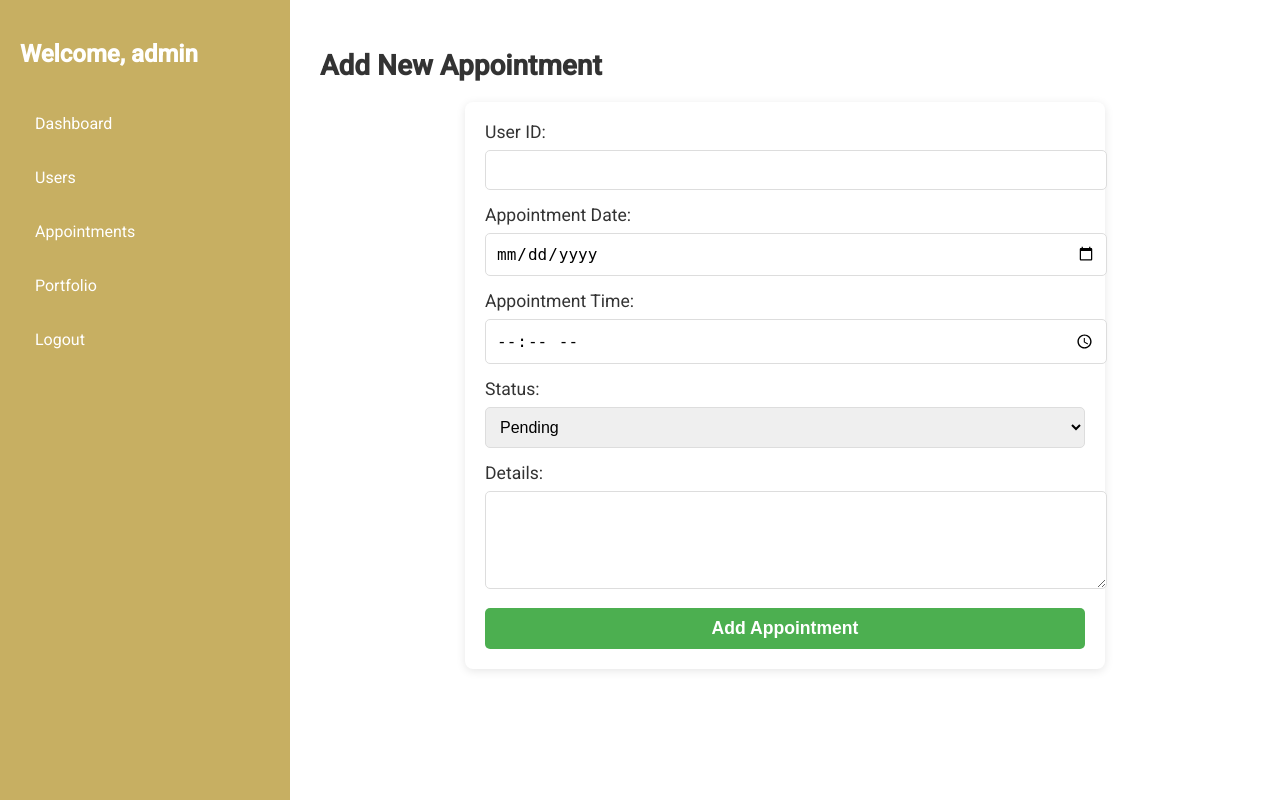
After one commit to Zylioth/Group12_WEBDEV_AS1, a PHP site: page /admin/add_appointment.php in a window 1280 px wide. The commit adds this page. Run offline with PHP 8.4, Linux system fonts and the light colour scheme; a user stored in the database is signed in; some web fonts are replaced.

Commit message:
added icons rh admin dashboard, change container into cards for each item, CRUD for appointments Done

```diff
--- /dev/null
+++ b/admin/add_appointment.php
@@ -0,0 +1,76 @@
+<?php
+session_start();
+include '../database/db.php';
+
+// Handle form submission
+if ($_SERVER['REQUEST_METHOD'] === 'POST') {
+    $user_id = $_POST['user_id'];
+    $appointment_date = $_POST['appointment_date'];
+    $appointment_time = $_POST['appointment_time'];
+    $status = $_POST['status'];
+    $details = $_POST['details'];
+
+    // Insert into appointments table
+    $sql = "INSERT INTO appointments (user_id, appointment_date, appointment_time, status, details)
+            VALUES (?, ?, ?, ?, ?)";
+    $stmt = $conn->prepare($sql);
+    $stmt->bind_param("issss", $user_id, $appointment_date, $appointment_time, $status, $details);
+
+    if ($stmt->execute()) {
+        $success_message = "Appointment added successfully!";
+    } else {
+        $error_message = "Error adding appointment: " . $conn->error;
+    }
+}
+?>
+
+<!DOCTYPE html>
+<html lang="en">
+<head>
+    <meta charset="UTF-8">
+    <meta name="viewport" content="width=device-width, initial-scale=1.0">
+    <title>Add Appointment</title>
+    <link rel="stylesheet" href="css/style.css">
+</head>
+<body>
+
+<div class="admin-dashboard">
+    <?php include 'includes/sidebar.php'; ?>
+
+    <main class="main-content">
+        <h1>Add New Appointment</h1>
+
+        <?php if (isset($success_message)): ?>
+            <p class="success-message"><?php echo htmlspecialchars($success_message); ?></p>
+        <?php endif; ?>
+        <?php if (isset($error_message)): ?>
+            <p class="error-message"><?php echo htmlspecialchars($error_message); ?></p>
+        <?php endif; ?>
+
+        <form action="add_appointment.php" method="POST" class="form-container">
+            <label for="user_id">User ID:</label>
+            <input type="number" id="user_id" name="user_id" required>
+
+            <label for="appointment_date">Appointment Date:</label>
+            <input type="date" id="appointment_date" name="appointment_date" required>
+
+            <label for="appointment_time">Appointment Time:</label>
+            <input type="time" id="appointment_time" name="appointment_time" required>
+
+            <label for="status">Status:</label>
+            <select id="status" name="status">
+                <option value="Pending">Pending</option>
+                <option value="Confirmed">Confirmed</option>
+                <option value="Cancelled">Cancelled</option>
+            </select>
+
+            <label for="details">Details:</label>
+            <textarea id="details" name="details" rows="4"></textarea>
+
+            <input type="submit" value="Add Appointment" class="btn">
+        </form>
+    </main>
+</div>
+
+</body>
+</html>
--- a/admin/admin_appointment.php
+++ b/admin/admin_appointment.php
@@ -30,7 +30,7 @@ $result = $conn->query($query);
     <main class="main-content">
         <h1>Manage Appointments</h1>
 
-        <!-- Add Appointment button -->
+        <!-- Appointment buton -->
         <a href="add_appointment.php" class="btn">Add New Appointment</a>
 
         <!-- Display Appointments Table -->
--- a/admin/css/style.css
+++ b/admin/css/style.css
@@ -255,3 +305,72 @@ body {
       font-size: 14px;
   }
 }
+
+/* css Form Container utk add appointmnets */
+
+.form-container {
+  max-width: 600px;
+  margin: 0 auto;
+  background-color: #fff;
+  padding: 20px;
+  border-radius: 8px;
+  box-shadow: 0 2px 10px rgba(0, 0, 0, 0.1);
+}
+
+.form-container label {
+  display: block;
+  margin-bottom: 8px;
+  font-size: 1.1rem;
+  color: #333;
+}
+
+.form-container input[type="text"],
+.form-container input[type="number"],
+.form-container input[type="date"],
+.form-container input[type="time"],
+.form-container select,
+.form-container textarea {
+  width: 100%;
+  padding: 10px;
+  margin-bottom: 15px;
+  border: 1px solid #ddd;
+  border-radius: 5px;
+  font-size: 1rem;
+}
+
+.form-container textarea {
+  resize: vertical;
+}
+
+.form-container input[type="submit"] {
+  width: 100%;
+  background-color: #4CAF50;
+  color: white;
+  padding: 10px 15px;
+  border: none;
+  border-radius: 5px;
+  cursor: pointer;
+  font-size: 1.1rem;
+}
+
+.form-container input[type="submit"]:hover {
+  background-color: #45a049;
+}
+
+/* Success and Error Message Styling */
+.success-message, .error-message {
+  text-align: center;
+  padding: 10px;
+  border-radius: 5px;
+  margin-bottom: 20px;
+}
+
+.success-message {
+  background-color: #d4edda;
+  color: #155724;
+}
+
+.error-message {
+  background-color: #f8d7da;
+  color: #721c24;
+}
```
Also changed, not shown: other parts of admin/css/style.css (+50 -0 lines), admin/Functions/countdata.php (+14 -2 lines), admin/admin_dashboard.php (+21 -4 lines).
